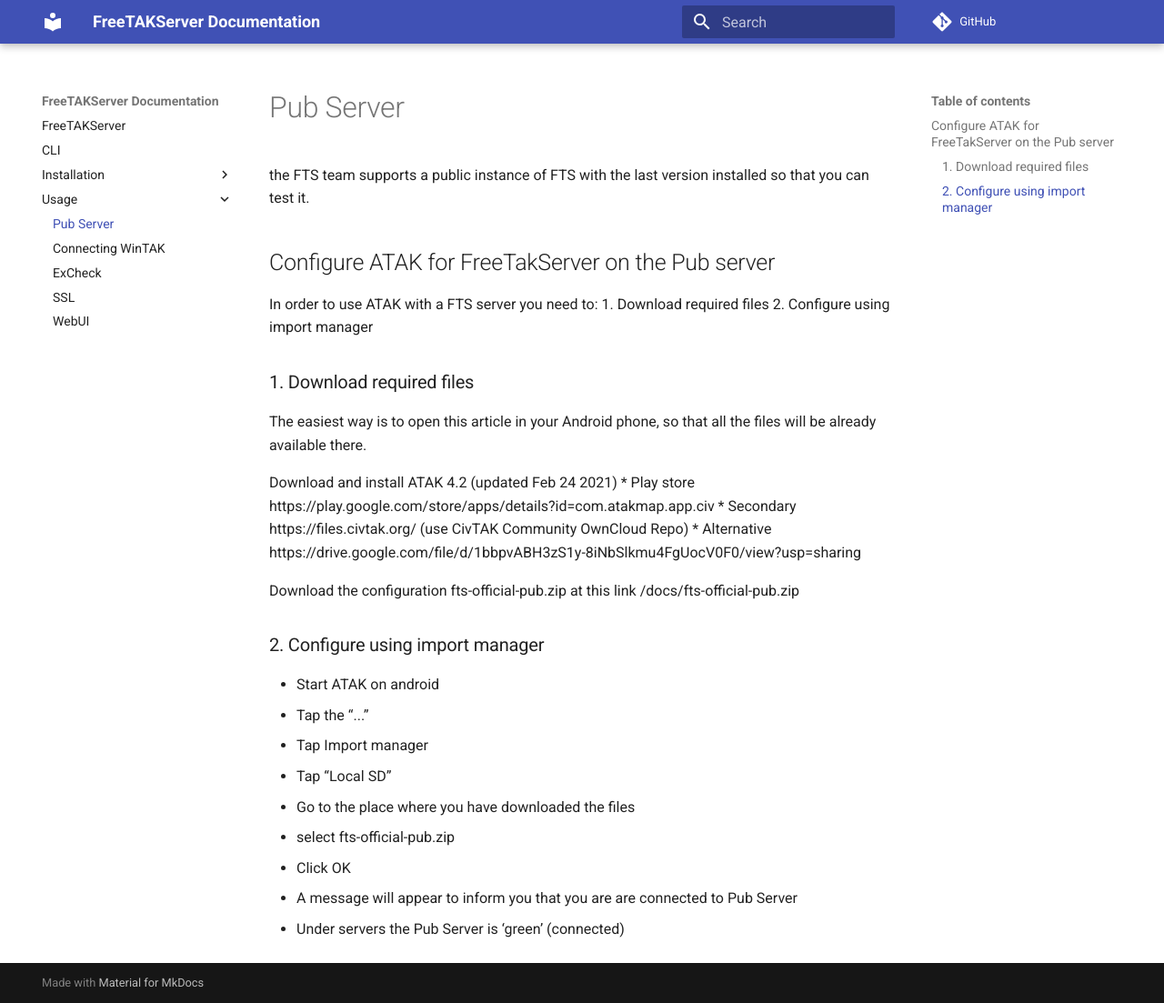
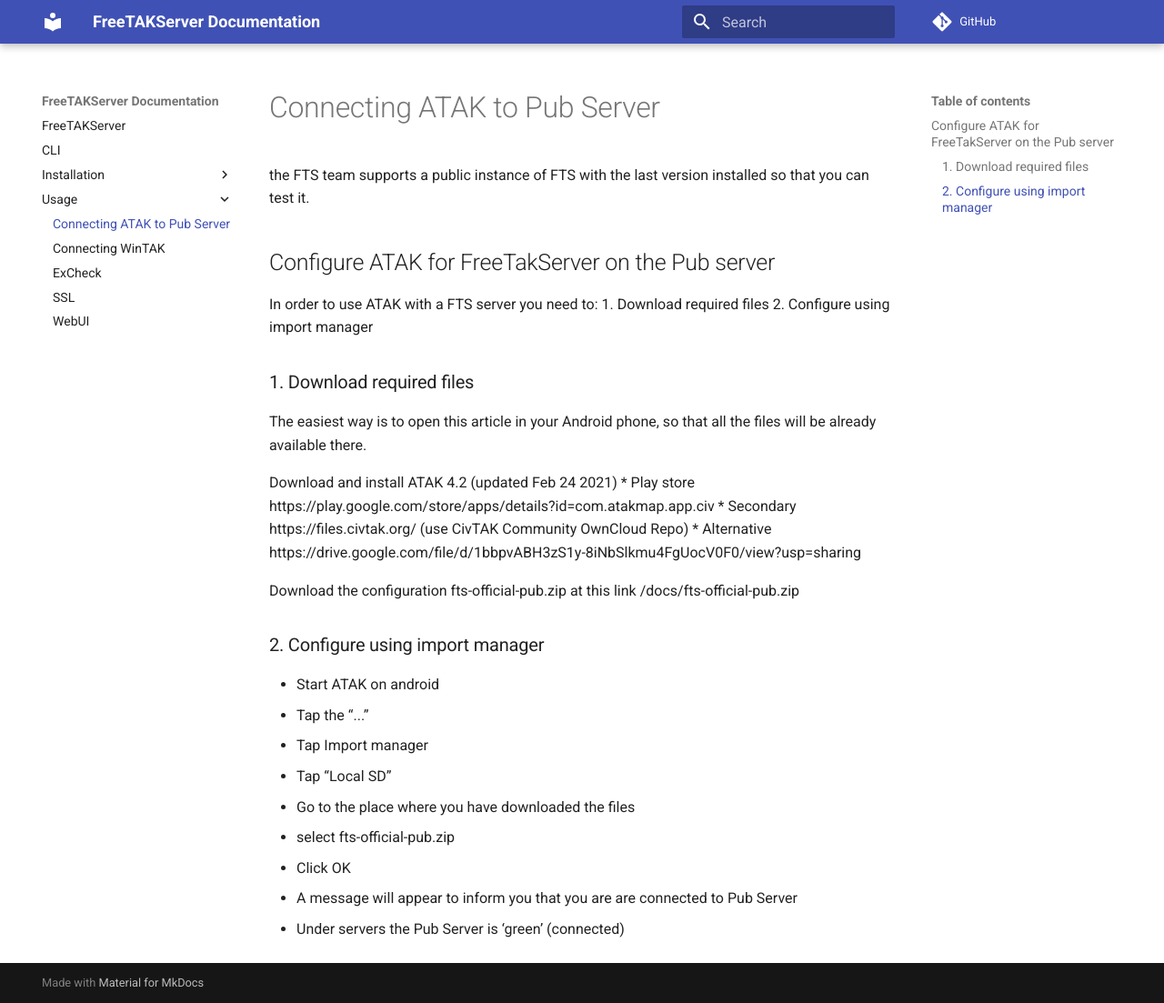
Before and after one commit to FreeTAKTeam/FreeTAKServer-User-Docs, an MkDocs documentation site: the page built from docs/docs/Usage/Connecting ATAK.md, in a window 1280 px wide and 1103 px high. Shown: the whole window at 91% size. Built offline with MkDocs 1.6.1 and Material for MkDocs 9.7.7, drawn with Linux system fonts in a browser that asks for light colours; comment, search, counter and statistics services are not loaded.

Commit message:
Update Connecting ATAK.md

```diff
--- a/docs/docs/Usage/Connecting ATAK.md
+++ b/docs/docs/Usage/Connecting ATAK.md
@@ -1,4 +1,4 @@
-# Pub Server
+# Connecting ATAK to Pub Server
 the FTS team  supports a public instance of FTS with the last version installed so that you can test it.
 
 ## Configure ATAK for FreeTakServer on the Pub server
```
